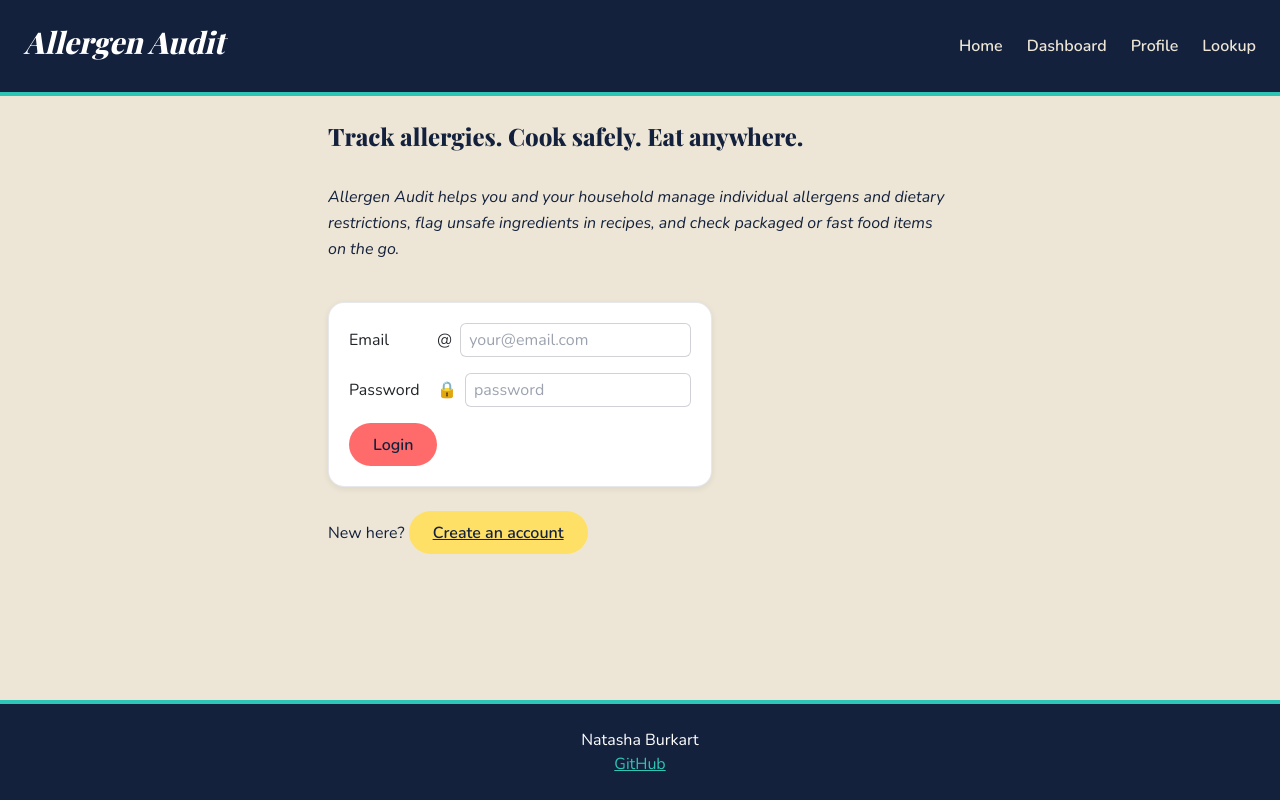
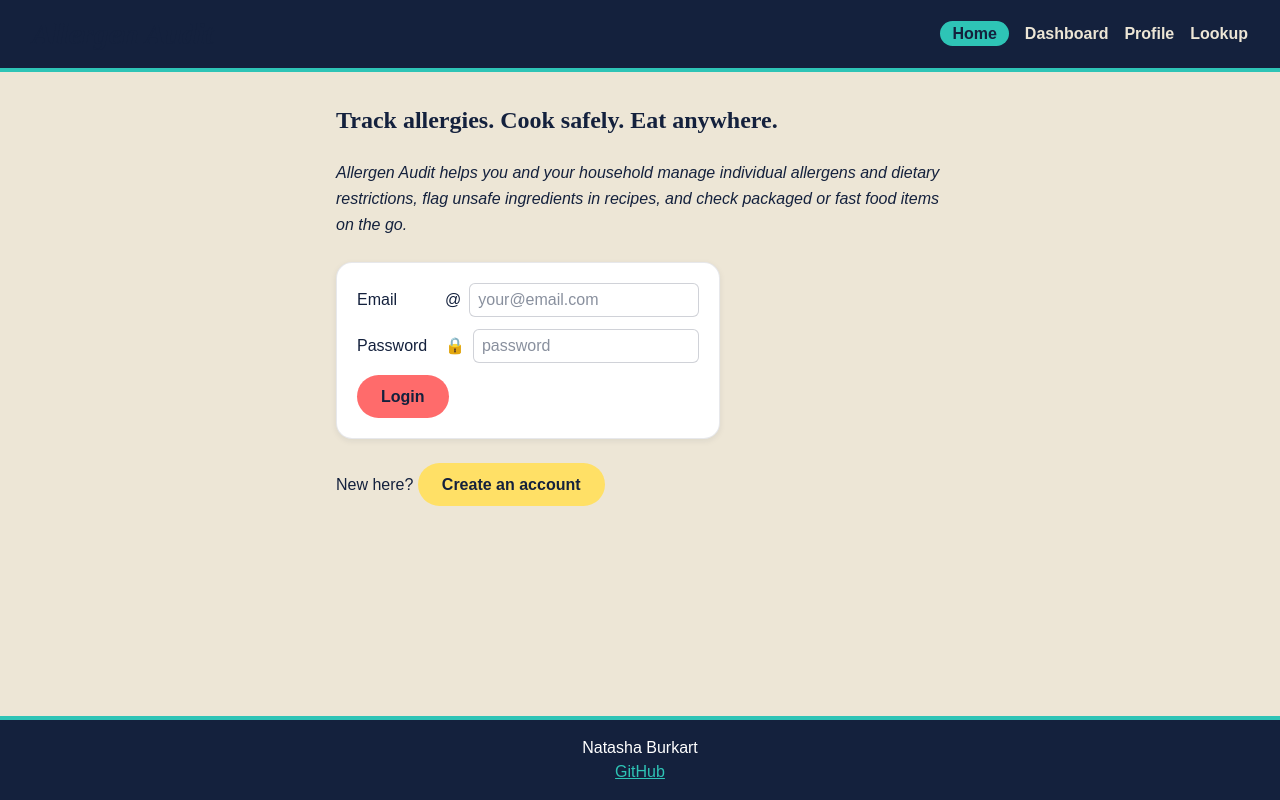
Before and after one commit to nb553/startup, a React (Vite) app: page / in a window 1280 px wide. Built offline with nearby package versions, Linux system fonts and the light colour scheme.

Commit message:
Cleaned up react pt1 suggestions

```diff
--- a/index.html
+++ b/index.html
@@ -6,7 +6,6 @@
     <meta name="viewport" content="width=device-width, initial-scale=1" />
     <meta name="theme-color" content="#000000" />
     <title>Allergen Audit</title>
-    <script src="https://cdn.tailwindcss.com"></script>
   </head>
   <body>
     <noscript>You need to enable JavaScript to run this app.</noscript>
--- a/package.json
+++ b/package.json
@@ -21,12 +21,12 @@
   },
   "homepage": "https://github.com/nb553/startup#readme",
   "devDependencies": {
-    "vite": "^8.3.4"
+    "vite": "^8.3.4",
+    "tailwindcss": "^4.1.4",
+    "@tailwindcss/vite": "^4.1.4"
   },
   "dependencies": {
-    "bootstrap": "^5.3.8",
     "react": "^19.3.0",
-    "react-bootstrap": "^2.10.10",
     "react-dom": "^19.3.0",
     "react-router-dom": "^7.18.4"
   }
--- a/src/app.css
+++ b/src/app.css
@@ -1,3 +1,5 @@
+@import 'tailwindcss';
+
 /* Imported fonts (Google Fonts) */
 @import url('https://fonts.googleapis.com/css2?family=Playfair+Display:wght@700;800&family=Nunito:ital,wght@0,400;0,600;1,400&display=swap');
 
@@ -11,7 +13,6 @@
   --green: #a3d977;
 }
 
-/* ---- Element selectors ---- */
 .body {
   font-family: 'Nunito', sans-serif;
   background-color: var(--cream);
@@ -31,9 +32,8 @@ h4 {
   color: var(--navy);
 }
 
-/* ---- Class selectors: functional meaning, not just decoration ---- */
+/* ---- Class selectors ---- */
 
-/* Marks an ingredient as unsafe for someone in the household */
 .flagged {
   color: #a13a3a;
   font-weight: 700;
@@ -42,7 +42,6 @@ h4 {
   border-radius: 0.3em;
 }
 
-/* Marks a milder caution: intolerance or a needed-but-unmet nutrient threshold */
 .flagged-caution {
   color: #8a6d00;
   font-weight: 700;
@@ -51,13 +50,11 @@ h4 {
   border-radius: 0.3em;
 }
 
-/* Marks a suggested safe substitute */
 .substitute {
   color: #2b7a4b;
   font-weight: 600;
 }
 
-/* Recipe / result cards */
 .card {
   background-color: #ffffff;
   border: 1px solid rgba(20, 33, 61, 0.1);
@@ -66,7 +63,6 @@ h4 {
   box-shadow: 0 2px 6px rgba(20, 33, 61, 0.08);
 }
 
-/* Pill buttons, styled after the reference design */
 .btn-primary,
 .btn-secondary {
   font-weight: 700;
@@ -99,7 +95,6 @@ h4 {
   border-color: var(--teal);
 }
 
-/* Activity feed - changed from #activity-feed ID to class for low specificity and reuse */
 .activity-feed {
   border-left: 4px solid var(--teal);
   padding-left: 1em;
@@ -107,19 +102,14 @@ h4 {
   border-radius: 0.5em;
 }
 
-/* ID selector for rubric - non-visual to avoid specificity issues */
 #activity-feed {
   scroll-margin-top: 1rem;
 }
 
-
-/* Username display - class keeps specificity low and reusable */
 .username-display {
   font-weight: 800;
 }
 
-
-/* ---- Pseudo selectors ---- */
 nav a {
   color: var(--cream);
   text-decoration: none;
@@ -160,7 +150,6 @@ textarea:focus-visible {
   border-color: var(--coral);
 }
 
-/* Prevent overflow on small screens */
 img {
   max-width: 100%;
 }
--- a/src/app.jsx
+++ b/src/app.jsx
@@ -1,5 +1,4 @@
 import React, { useState, useEffect } from 'react';
-import 'bootstrap/dist/css/bootstrap.min.css';
 import './app.css';
 import { BrowserRouter, Navigate, NavLink, Route, Routes, useNavigate } from 'react-router-dom';
 import { Login } from './login/login';
@@ -17,11 +16,9 @@ export default function App() {
 }
 
 function AppContent() {
-  // Initialize from localStorage so a page refresh keeps the user "logged in"
   const [userName, setUserName] = useState(() => localStorage.getItem('userName') || '');
   const navigate = useNavigate();
 
-  // Mocked auth persistence: real login/session handling comes in a later deliverable
   useEffect(() => {
     if (userName) {
       localStorage.setItem('userName', userName);
@@ -51,10 +48,10 @@ function AppContent() {
           </div>
           <nav>
             <ul className="flex flex-wrap gap-4 list-none p-0 m-0">
-              <li><NavLink to="">Home</NavLink></li>
-              <li><NavLink to="dashboard">Dashboard</NavLink></li>
-              <li><NavLink to="profile">Profile</NavLink></li>
-              <li><NavLink to="lookup">Lookup</NavLink></li>
+              <li><NavLink to="/" end className={({ isActive }) => (isActive ? 'current-page' : '')}>Home</NavLink></li>
+              <li><NavLink to="/dashboard" className={({ isActive }) => (isActive ? 'current-page' : '')}>Dashboard</NavLink></li>
+              <li><NavLink to="/profile" className={({ isActive }) => (isActive ? 'current-page' : '')}>Profile</NavLink></li>
+              <li><NavLink to="/lookup" className={({ isActive }) => (isActive ? 'current-page' : '')}>Lookup</NavLink></li>
             </ul>
           </nav>
         </header>
@@ -102,9 +99,6 @@ function NotFound() {
   return <main>404: Return to sender. Address unknown.</main>;
 }
 
-// Mocked route guard: real session/token validation comes in a later
-// deliverable once there's a backend. For now, controls what gets
-// rendered based on whether a name is currently stored for this browser.
 function RequireAuth({ userName, children }) {
   if (!userName) {
     return <Navigate to='/' replace />;
--- /dev/null
+++ b/vite.config.js
@@ -0,0 +1,6 @@
+import { defineConfig } from 'vite';
+import tailwindcss from '@tailwindcss/vite';
+
+export default defineConfig({
+  plugins: [tailwindcss()],
+});
```
Also changed, not shown: 1 other file (tests, documents, lock files or other folders).
